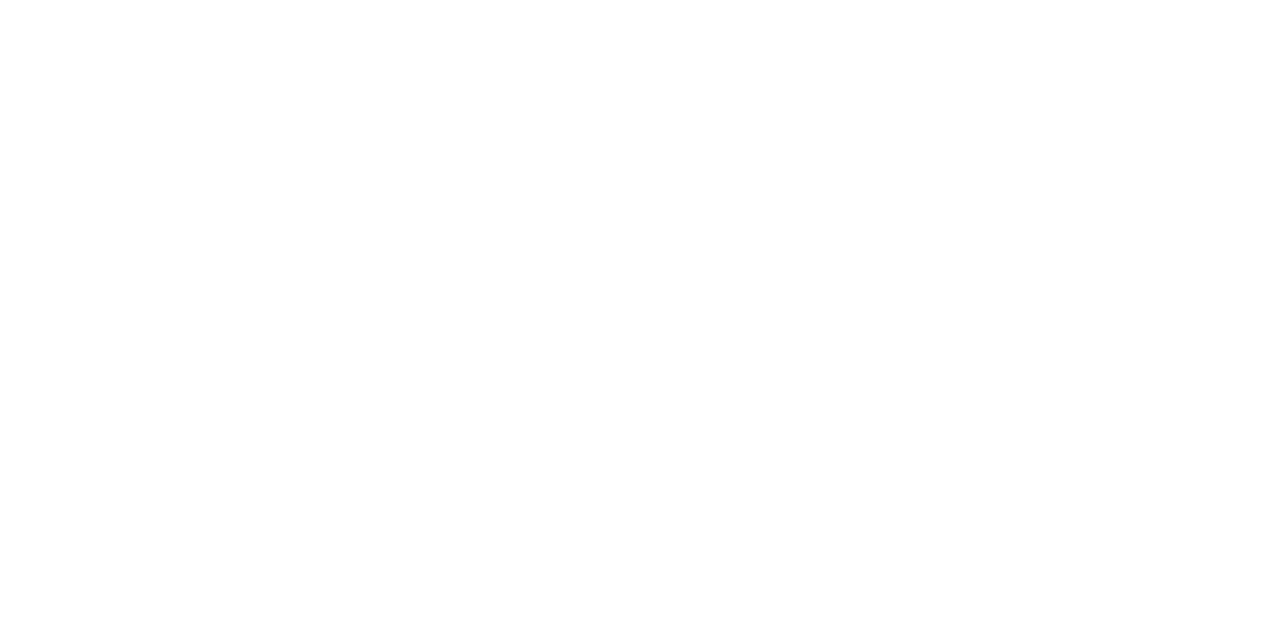
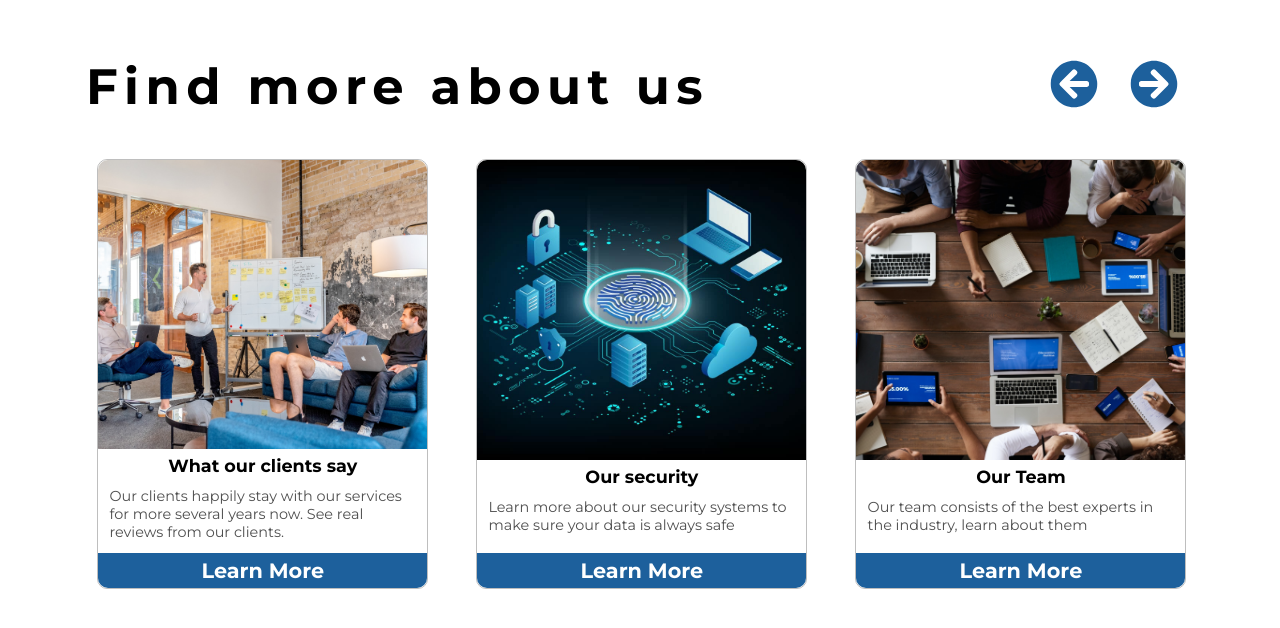
Before and after one commit to FortuneHere/responsive-website-react, a React (Create React App) app: page / in a window 1280 px wide. Shown: the part 3730-4358 px from the top of the page. Before the commit the page ends 3724 px from the top, so only its background shows below. Built offline with nearby package versions, Linux system fonts and the light colour scheme; grey boxes are pictures that could not be loaded.

Commit message:
Added Carousel

```diff
--- /dev/null
+++ b/src/components/Carousel/Carousel.jsx
@@ -0,0 +1,50 @@
+
+import React, { useState } from 'react';
+import { FaArrowCircleLeft, FaArrowCircleRight } from 'react-icons/fa';
+import { IconContext } from 'react-icons';
+import { data, sliderSettings } from '../../data/CarouselData';
+import { Row, Heading, Section, TextWrapper } from '../../globalStyles';
+import {
+	ButtonContainer,
+	ReviewSlider,
+	ImageWrapper,
+	CarouselImage,
+	CardButton,
+} from './CarouselStyles';
+
+const Carousel = () => {
+	const [sliderRef, setSliderRef] = useState(null);
+
+	return (
+		<Section margin="auto" maxWidth="1280px" padding="50px 70px" inverse>
+			<Row justify="space-between" margin="1rem" wrap="wrap">
+				<Heading width="auto" inverse>
+					Find more about us
+				</Heading>
+				<ButtonContainer>
+					<IconContext.Provider value={{ size: '3rem', color: '#1d609c' }}>
+						<FaArrowCircleLeft onClick={sliderRef?.slickPrev} />
+						<FaArrowCircleRight onClick={sliderRef?.slickNext} />
+					</IconContext.Provider>
+				</ButtonContainer>
+			</Row>
+
+			<ReviewSlider {...sliderSettings} ref={setSliderRef}>
+				{data.map((el, index) => (
+					<ImageWrapper key={index}>
+						<CarouselImage src={el.image} />
+						<TextWrapper size="1.1rem" margin="0.4rem 0 0" weight="bold">
+							{el.title}
+						</TextWrapper>
+						<TextWrapper size="0.9rem" margin="0.7rem" color="#4f4f4f">
+							{el.description}
+						</TextWrapper>
+						<CardButton>Learn More</CardButton>
+					</ImageWrapper>
+				))}
+			</ReviewSlider>
+		</Section>
+	);
+};
+
+export default Carousel;
--- /dev/null
+++ b/src/components/Carousel/CarouselStyles.jsx
@@ -0,0 +1,75 @@
+
+import styled from 'styled-components';
+import { Row } from '../../globalStyles';
+import Slider from 'react-slick';
+
+export const CarouselImage = styled.img`
+	width: 100%;
+	height: 300px;
+	border-radius: 10px 10px 0 0;
+	object-fit: cover;
+	vertical-align: middle;
+`;
+
+export const ImageWrapper = styled.div`
+	width: 90%;
+	display: flex !important;
+	justify-content: center;
+	flex-direction: column;
+	align-items: center;
+	border-radius: 10px;
+	outline: none;
+	height: 430px;
+	@media screen and (min-width: 440px) {
+		border: 1px solid #bebebe;
+	}
+`;
+
+export const ButtonContainer = styled(Row)`
+	& svg {
+		margin: 0 1rem;
+		cursor: pointer;
+	}
+	& svg:hover {
+		opacity: 0.7;
+		transition: opacity 0.2s ease-in;
+	}
+	@media screen and (max-width: 960px) {
+		margin: 0 auto;
+	}
+`;
+
+export const ReviewSlider = styled(Slider)`
+	width: 100%;
+	.slick-track {
+		display: flex;
+		padding: 30px;
+		gap: 3rem;
+	}
+	.slick-slide {
+		display: flex;
+		justify-content: center;
+		margin-bottom: 1;
+		outline: none;
+	}
+	.slick-list {
+		overflow: hidden;
+	}
+`;
+
+export const CardButton = styled.button`
+	background-color: #1d609c;
+	font-size: 1.3rem;
+	padding: 5px 10px;
+	color: #fff;
+	cursor: pointer;
+	width: 100%;
+	font-weight: 600;
+	margin: auto 0 0 0;
+	border: none;
+	border-radius: 0 0 10px 10px;
+	&:hover {
+		background-color: #112f4a;
+		transition: background-color 0.2s ease-in;
+	}
+`;
--- a/src/pages/Home.jsx
+++ b/src/pages/Home.jsx
@@ -1,8 +1,9 @@
-import React from "react";
-import { Content } from "../components/Content/Content";
-import Features from "../components/Features/Features";
-import Hero from "../components/Hero/Hero";
-import { heroOne, heroTwo, heroThree } from "../data/HeroData";
+import React from 'react';
+import Carousel from '../components/Carousel/Carousel';
+import { Content } from '../components/Content/Content';
+import Features from '../components/Features/Features';
+import Hero from '../components/Hero/Hero';
+import { heroOne, heroTwo, heroThree } from '../data/HeroData';
 
 // Hero Features Content Carousel
 
@@ -14,6 +15,7 @@
       <Content {...heroOne} />
       <Content {...heroTwo} />
       <Content {...heroThree} />
+      <Carousel />
     </>
   );
 };
```
